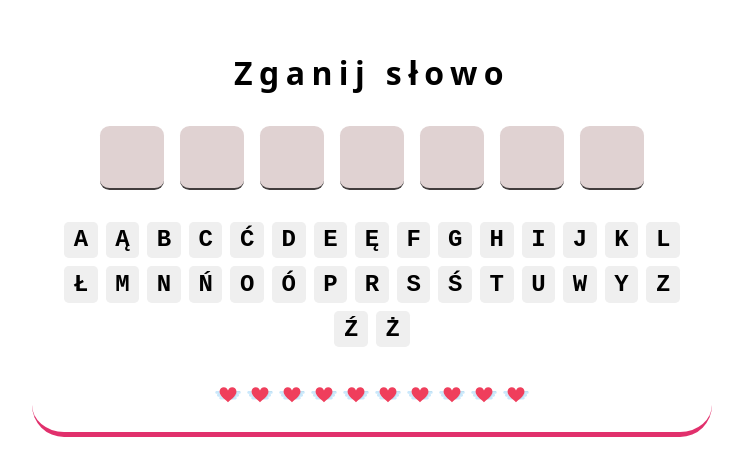
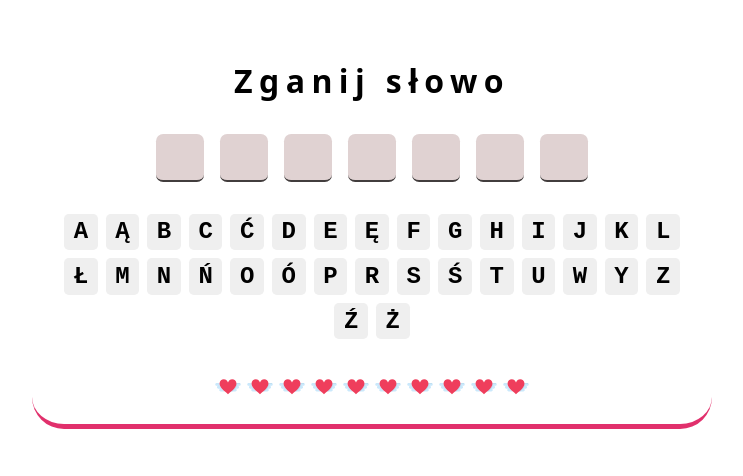
Before and after one commit to dominikamathslover/zgadnij-slowo, a React (Vite) app: page / in a window 1280 px wide. Shown: the part 164-640 px from the top of the page, without its empty margins (268-1011 px from the left). Built offline with nearby package versions, Linux system fonts and the light colour scheme; a web font is replaced by a local one.

Commit message:
fix: improve website responsiveness

```diff
--- a/src/App.css
+++ b/src/App.css
@@ -73,21 +73,27 @@ h3 {
    letters
 ================================= */
 
-.word {
-  display: flex;
-  justify-content: center;
-  gap: 1em;
-}
-
 .letter {
-  margin: 0;
-  padding: 0.25em 0.75em;
   font-size: 2em;
   background-color: var(--light-grey);
   border-bottom: 2px solid rgb(66, 61, 61);
-  border-radius: 0.3em;
-  min-width: 2em;
-  min-height: 2em;
+  min-width: 1.5em;
+  min-height: 1.5em;
+}
+
+.letter,
+.key-btn {
+  margin: 0;
+  padding: 0.2em 0.4em;
+  font-size: 1.5em;
+  border-radius: 0.2em;
+}
+
+.word,
+.keyboard {
+  display: flex;
+  justify-content: center;
+  gap: 0.5em;
 }
 
 /* =================================
@@ -96,19 +102,12 @@ h3 {
 
 .keyboard {
   padding: 2em;
-  display: flex;
-  justify-content: center;
   flex-wrap: wrap;
-  gap: 0.5em;
 }
 
 .key-btn {
-  margin: 0;
-  padding: 0.2em 0.4em;
-  font-size: 1.5em;
   font-family: "Courier New", Courier, monospace;
   font-weight: 600;
-  border-radius: 0.2em;
   border: none;
 }
 
@@ -139,3 +138,20 @@ h3 {
   font-family: var(--header-font);
   font-size: 1.2em;
 }
+
+/* =================================
+   responsive
+================================= */
+
+@media (min-width: 520px) {
+  .letter {
+    border-radius: 0.3em;
+    padding: 0.25em 0.75em;
+    min-width: 2em;
+    min-height: 2em;
+  }
+
+  .word {
+    gap: 1em;
+  }
+}
```
